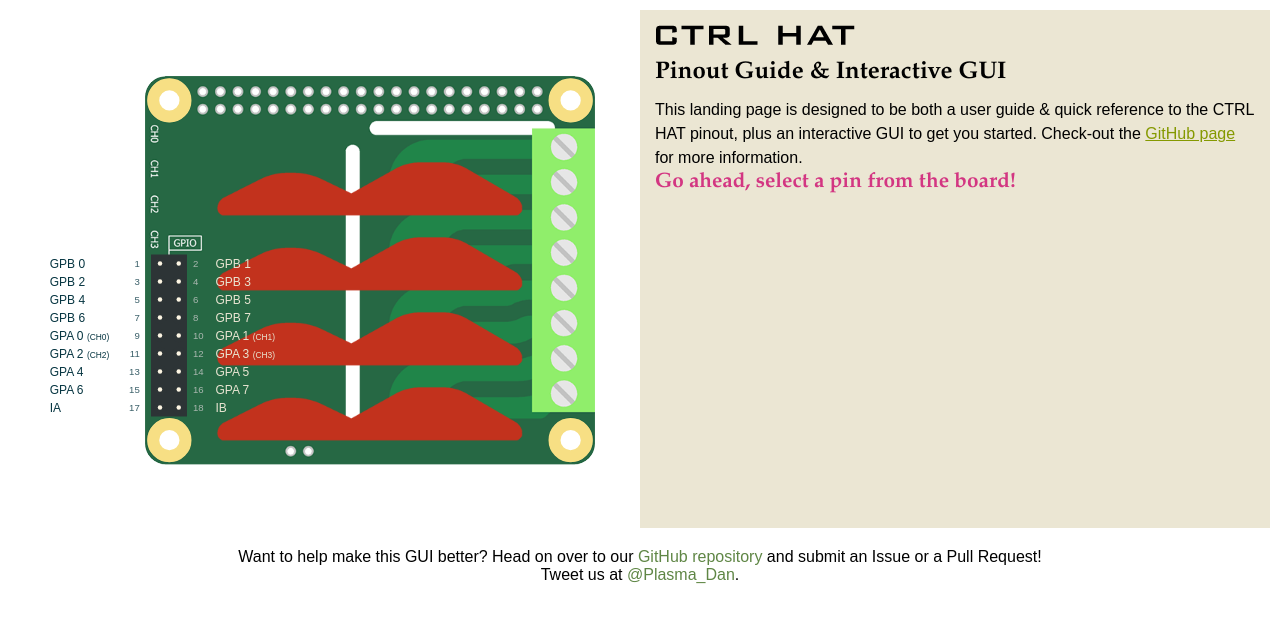
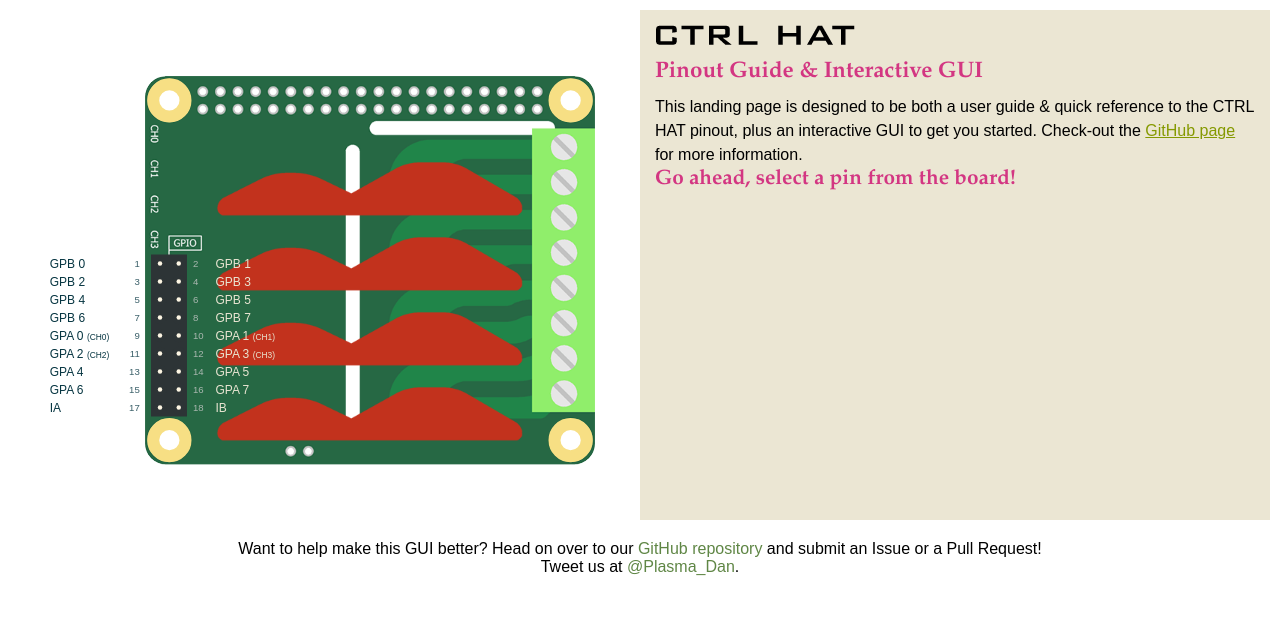
Before and after one commit to plasmadancom/CTRL-HAT, a PHP site: page /gui/index.php in a window 1280 px wide. Shown: the top 623 px of the page. Run offline with PHP 8.4, Linux system fonts and the light colour scheme; data that the repository does not hold is empty.

Commit message:
Update styles.css

```diff
--- a/gui/src/css/styles.css
+++ b/gui/src/css/styles.css
@@ -266,7 +266,7 @@
 }
 
 .info {
-    min-height: 488px;
+    min-height: 480px;
     background: #ebe6d3;
     padding: 15px;
 }
@@ -276,7 +276,6 @@
 }
 
 .info h1 {
-    color: #d33682;
     font-size: 1.3em;
     font-weight: 700;
 }
@@ -287,12 +286,16 @@
 }
 
 .info h3 {
-    font-size: 1.5em;
+    font-size: 1.4em;
 }
 
 .info h4 {
     font-size: 1.2em;
     font-weight: 700;
+}
+
+.info .intro h1, .info h3 {
+    color: #d33682;
 }
 
 .info p, .info pre {
```
